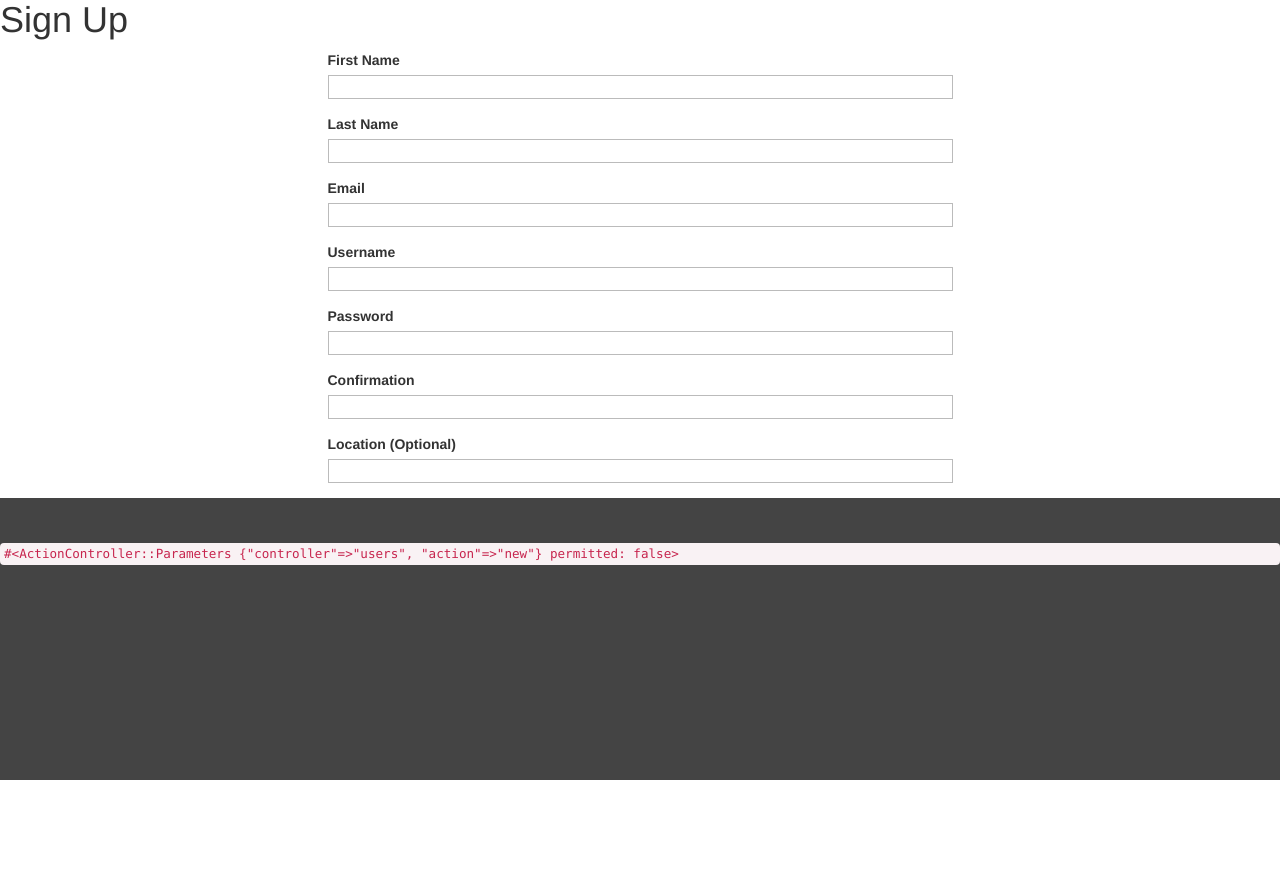
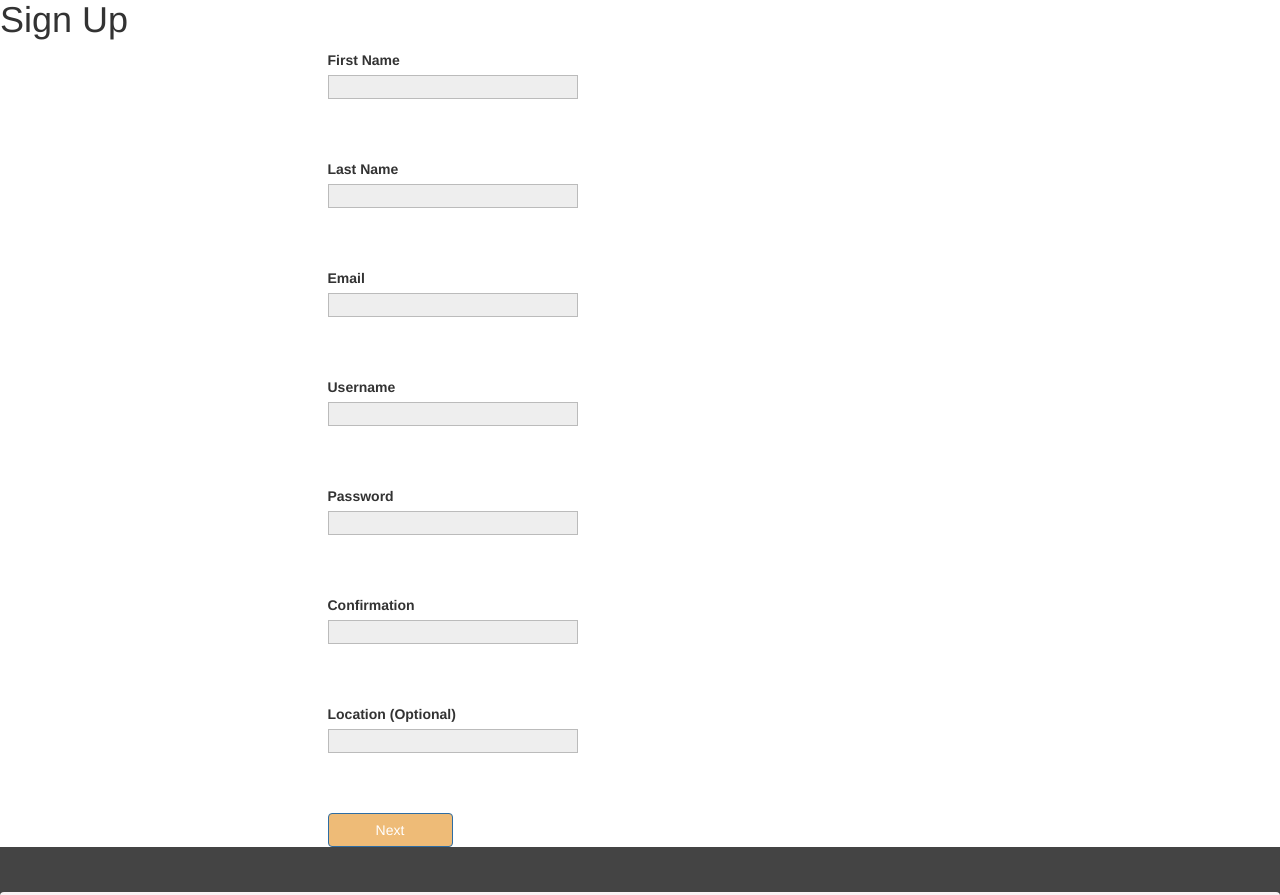
Before and after one commit to dkwami/Telmi, a Rails app: page /signup in a window 1280 px wide. Shown: the part 20-915 px from the top of the page. Before the commit the page ends 800 px from the top, so only its background shows below. Run offline with Rails 7, Linux system fonts and the light colour scheme; style sheets or scripts are compiled from the project's sources; some libraries are stand-ins or nearby versions.

Commit message:
Updating some formatting on the sign up page.

```diff
--- a/app/assets/stylesheets/custom.css.scss
+++ b/app/assets/stylesheets/custom.css.scss
@@ -43,13 +43,20 @@ header{
 
 input, textarea, select, .uneditable-input {
   border: 1px solid #bbb;
-  width: 100%;
+  width: 40%;
   margin-bottom: 15px;
   @include box_sizing;
 }
 
 input {
   height: auto !important;
+  margin-bottom: 60px;
+  background: #eee;
+}
+
+.btn {
+  background: #eb7;
+  width: 20%;
 }
 
 /* FORMAT OF DEBUG OUTPUT  */
--- a/app/views/users/new.html.erb
+++ b/app/views/users/new.html.erb
@@ -3,26 +3,28 @@
 <div class="row">
   <div class="col-md-6 col-md-offset-3">
     <%= form_for(@user) do |f| %>
-      <%= f.label :firstName, "First Name" %>
-      <%= f.text_field :firstName %>
+      <%= f.label :firstName, "First Name" %><br>
+      <%= f.text_field :firstName %><br>
 
-      <%= f.label :lastName, "Last Name" %>
-      <%= f.text_field :lastName %>
+      <%= f.label :lastName, "Last Name" %><br>
+      <%= f.text_field :lastName %><br>
 
-      <%= f.label :email %>
-      <%= f.email_field :email %>
+      <%= f.label :email %><br>
+      <%= f.email_field :email %><br>
 
-      <%= f.label :username %>
-      <%= f.text_field :username %>
+      <%= f.label :username %><br>
+      <%= f.text_field :username %><br>
 
-      <%= f.label :password %>
-      <%= f.password_field :password %>
+      <%= f.label :password %><br>
+      <%= f.password_field :password %><br>
 
-      <%= f.label :password_confirmation, "Confirmation" %>
-      <%= f.password_field :password_confirmation %>
+      <%= f.label :password_confirmation, "Confirmation" %><br>
+      <%= f.password_field :password_confirmation %><br>
 
-      <%= f.label :location, "Location (Optional)" %>
-      <%= f.text_field :location %>
+      <%= f.label :location, "Location (Optional)" %><br>
+      <%= f.text_field :location %><br>
+
+      <%= f.submit "Next", class: "btn btn-primary" %>
     <% end %>
   </div>
 </div>
```
